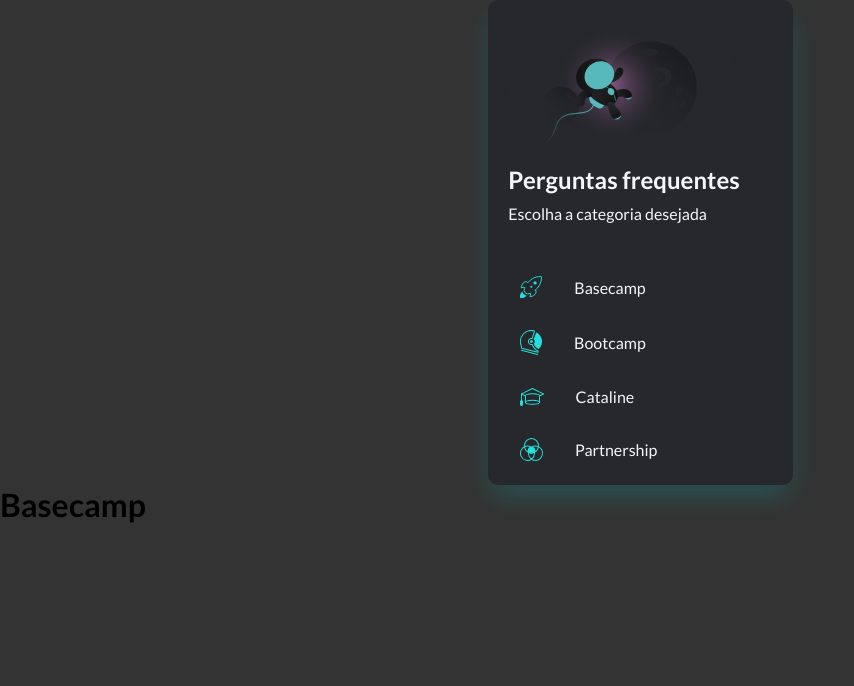
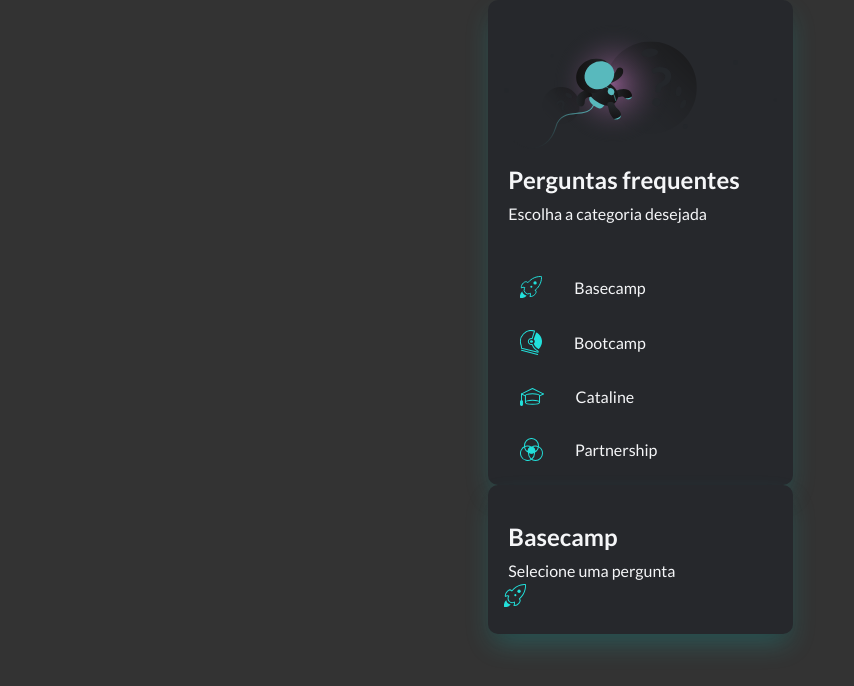
Before and after one commit to Julyemerson/vuex-project, a Vue app: page / in a window 1280 px wide. Both pictures are taken after a click on the item "Basecamp". Shown: the top 686 px of the page, without its empty margins (0-854 px from the left). Built offline with nearby package versions, Linux system fonts and the light colour scheme.

Commit message:
inicio do FAQ

```diff
--- a/src/App.vue
+++ b/src/App.vue
@@ -73,38 +73,6 @@ export default {
 </script>
 
 <style>
-.wrapper {
-  display: grid;
-  grid-template-columns: 305px;
-  grid-template-rows: auto;
-  justify-content: center;
-  align-content: center;
-  gap: 1rem;
-
-  background: #26282c;
-  color: #f5f6f8;
-
-  max-width: 305px;
-  margin: 0 auto;
-  padding: 0.5rem;
-  border-radius: 10px;
-  box-shadow: rgba(34, 224, 219, 0.25) 0px 13px 27px -5px,
-    rgba(0, 0, 0, 0.3) 0px 8px 16px -8px;
-}
-
-.title {
-  margin-top: 0.5rem;
-  font-size: 24px;
-  font-weight: bold;
-  padding: 0.3rem;
-}
-
-.subtitle {
-  font-size: 16px;
-  font-weight: 400;
-  padding: 0.3rem;
-}
-
 .faq-categories {
   list-style: none;
 }
--- a/src/assets/css/style.css
+++ b/src/assets/css/style.css
@@ -28,3 +28,35 @@ a {
   font-weight: 700;
   font-display: block;
 }
+
+.wrapper {
+  display: grid;
+  grid-template-columns: 305px;
+  grid-template-rows: auto;
+  justify-content: center;
+  align-content: center;
+  gap: 1rem;
+
+  background: #26282c;
+  color: #f5f6f8;
+
+  max-width: 305px;
+  margin: 0 auto;
+  padding: 0.5rem;
+  border-radius: 10px;
+  box-shadow: rgba(34, 224, 219, 0.25) 0px 13px 27px -5px,
+    rgba(0, 0, 0, 0.3) 0px 8px 16px -8px;
+}
+
+.title {
+  margin-top: 0.5rem;
+  font-size: 24px;
+  font-weight: bold;
+  padding: 0.3rem;
+}
+
+.subtitle {
+  font-size: 16px;
+  font-weight: 400;
+  padding: 0.3rem;
+}
--- a/src/main.js
+++ b/src/main.js
@@ -3,7 +3,6 @@ import App from "./App.vue";
 import store from "./store";
 import "@/assets/css/style.css";
 
-//prettier-ignore
-createApp(App)
-    .use(store)
-    .mount("#app");
+const app = createApp(App);
+app.use(store);
+app.mount("#app");
--- a/src/pages/Basecamp.vue
+++ b/src/pages/Basecamp.vue
@@ -1,13 +1,21 @@
 <template>
-  <div>
-    <h1>Basecamp</h1>
+  <div class="wrapper">
+    <header>
+      <h2 class="title">Basecamp</h2>
+      <h3 class="subtitle">Selecione uma pergunta</h3>
+      <img :src="basecampIcon" alt="Basecamp" />
+    </header>
   </div>
 </template>
 
 <script>
+import basecampIcon from "@/assets/icons/basecamp-1.svg";
+
 export default {
   data() {
-    return {};
+    return {
+      basecampIcon,
+    };
   },
 };
 </script>
```
